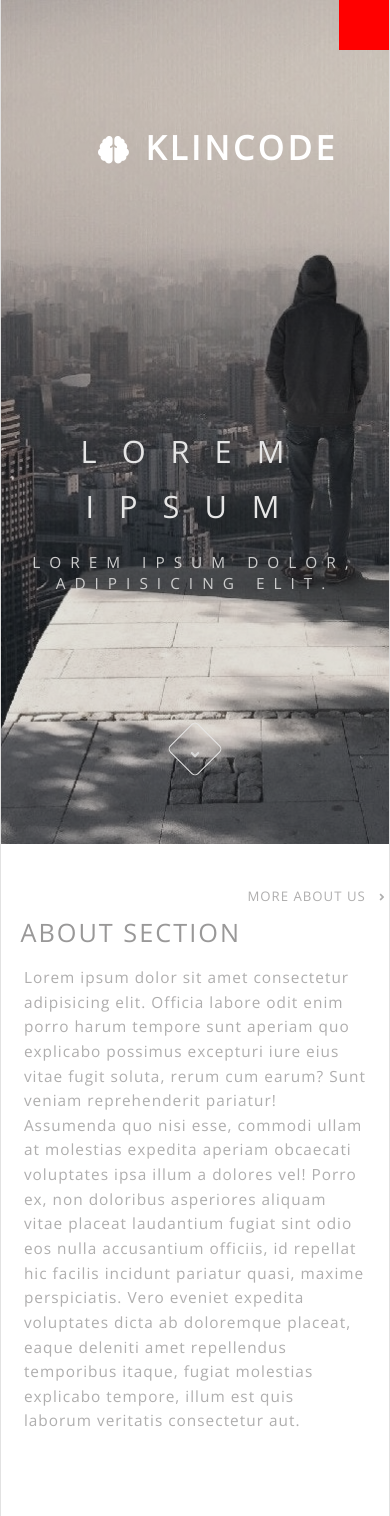
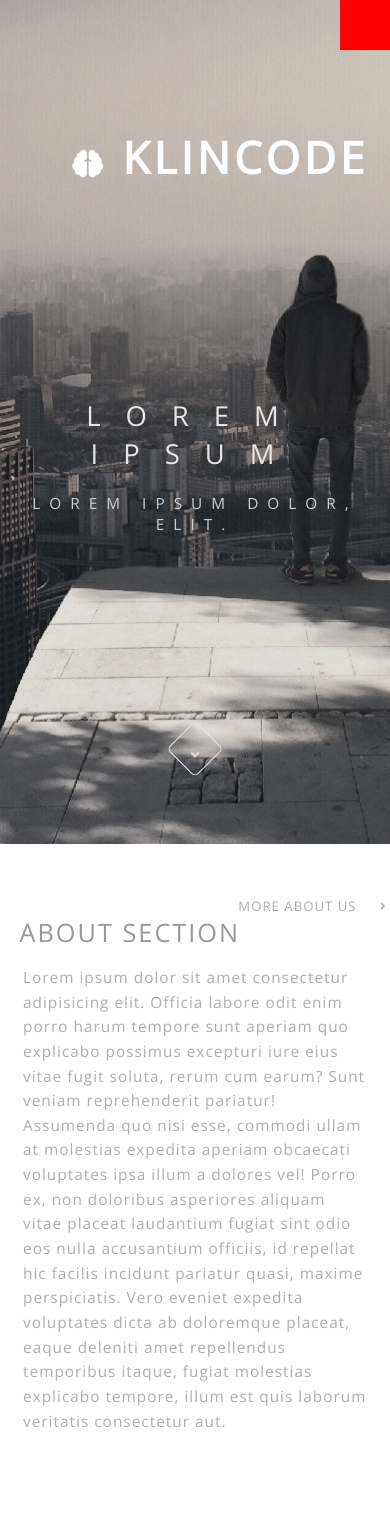
Before and after one commit to klincode-sandbox/personal-page, a PHP site: page /index.html in a window 390 px wide. Shown: the top 1516 px of the page. Run offline with PHP 8.4, Linux system fonts and the light colour scheme; some libraries are stand-ins or nearby versions.

Commit message:
dodanie repo do heroku

```diff
--- a/css/style.css
+++ b/css/style.css
@@ -15,6 +15,7 @@ html {
 }
 
 .wrapper {
+    position:relative;
     margin: 0 auto;
     max-width: 1600px;
     /* overflow-x: hidden; */
@@ -49,13 +50,14 @@ li {
 
 .logo {
     position: absolute;
-    top: 50%;
+    top: 4vh;
     left: 30px;
     min-width: 100px;
     transform: translateY(-50%);
     text-transform: uppercase;
     line-height: 1.7;
     cursor: pointer;
+    z-index: 2;
 }
 
 .logo i {
@@ -176,8 +178,8 @@ header {
 
 header .header-textblock {
     position: absolute;
-    left: 50px;
-    bottom: 170px;
+    left: 10%;
+    top: 65%;
     color: rgb(192, 192, 192);
 }
 
@@ -279,6 +281,7 @@ header button i {
     text-transform: uppercase;
     letter-spacing: 1px;
     transition: 0.4s;
+    padding:10px;
 }
 
 .about .more-info:hover {
@@ -287,7 +290,7 @@ header button i {
 
 .about .more-info i {
     position: absolute;
-    top: 0;
+    top:9px;
     right: -20px;
     transform: rotate(-90deg);
     font-size: 1rem;
@@ -861,10 +865,13 @@ footer div a {
 /* media queries */
 @media (max-width:1025px) {
 
+
+    .wrapper {
+        border:0;
+    }
     .logo a {
-        font-size: 1rem;
+        font-size: 0.8rem;
     }
-
     nav .navmenu {
         width: 80%;
         right: 1%;
@@ -876,8 +883,7 @@ footer div a {
     }
 
     header .header-textblock {
-        bottom: 140px;
-        ;
+        top:45%;
     }
 
     header h2 {
@@ -956,7 +962,7 @@ footer div a {
     }
 
     header .header-textblock {
-        bottom: 270px;
+        top:50%;
         left: 50%;
         transform: translateX(-50%);
         width: 70%;
@@ -1077,8 +1083,8 @@ footer div a {
 
 
     header .header-textblock {
-        bottom: 270px;
-        width: 80%;
+        top:50%;
+        width: 90%;
     }
 
     header h2 {
@@ -1266,9 +1272,8 @@ footer div a {
 @media (max-width:726px)
 {
     header .header-textblock {
-        bottom: 250px;
         width: 100%;
-        padding:0 3%;
+        padding:0 1%;
     }
     .work .images .image {
         width: 100%;
@@ -1278,16 +1283,23 @@ footer div a {
 
 @media (max-width:615px)
 {
+    header .header-textblock {
+        top: 47%;
+        width: 100%;
+        padding:0 1%;
+    }
+
     header h2 {
-        font-size: 2.8rem;
+        font-size: 2.5rem;
         text-transform: uppercase;
         letter-spacing: 25px;
-        line-height: 5rem;
+        line-height: 3.5rem;
     }
 
     header h3 {
         font-size: 1.4rem;
         letter-spacing: 9px;
+        /* padding-top:10%; */
 
     }
 
--- a/index.html
+++ b/index.html
@@ -16,8 +16,7 @@
 <body>
     <div class="wrapper">
         <h1 class="outline-hide">www.klincode.pl</h1>
-        <nav>
-            <div class="logo">
+        <div class="logo">
                 <a href="#">
                     <h1>
                         <i class="fas fa-brain"></i>
@@ -25,6 +24,8 @@
                     </h1>
                 </a>
             </div>
+        <nav>
+
             <div class="hamburger"></div>
             <ul class="navmenu">
                 <li>
@@ -86,7 +87,7 @@
         <header>
             <div class="header-textblock">
                 <h2>Lorem ipsum</h2>
-                <h3>Lorem ipsum dolor, adipisicing elit.</h3>
+                <h3>Lorem ipsum dolor, elit.</h3>
             </div>
             <button>
                 <div>
--- /dev/null
+++ b/index.php
@@ -0,0 +1 @@
+<?php header( 'Location: /index.html' ) ;  ?>
```
Also changed, not shown: other parts of css/style.css (+16 -12 lines), package.json (added, +19 -0 lines).
